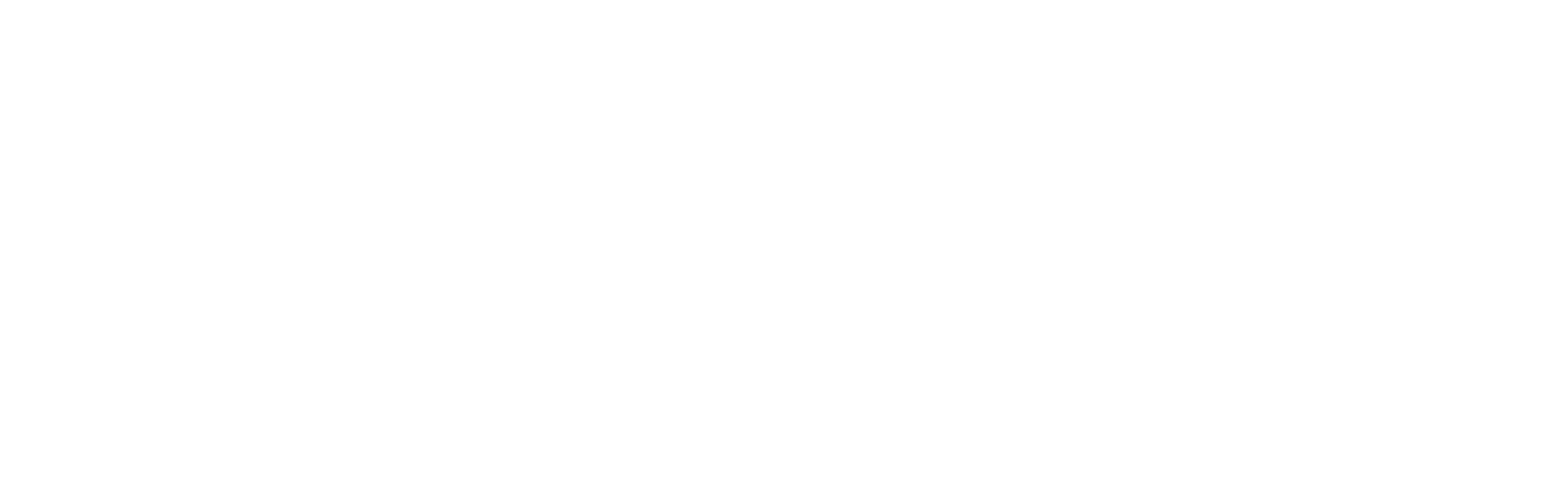
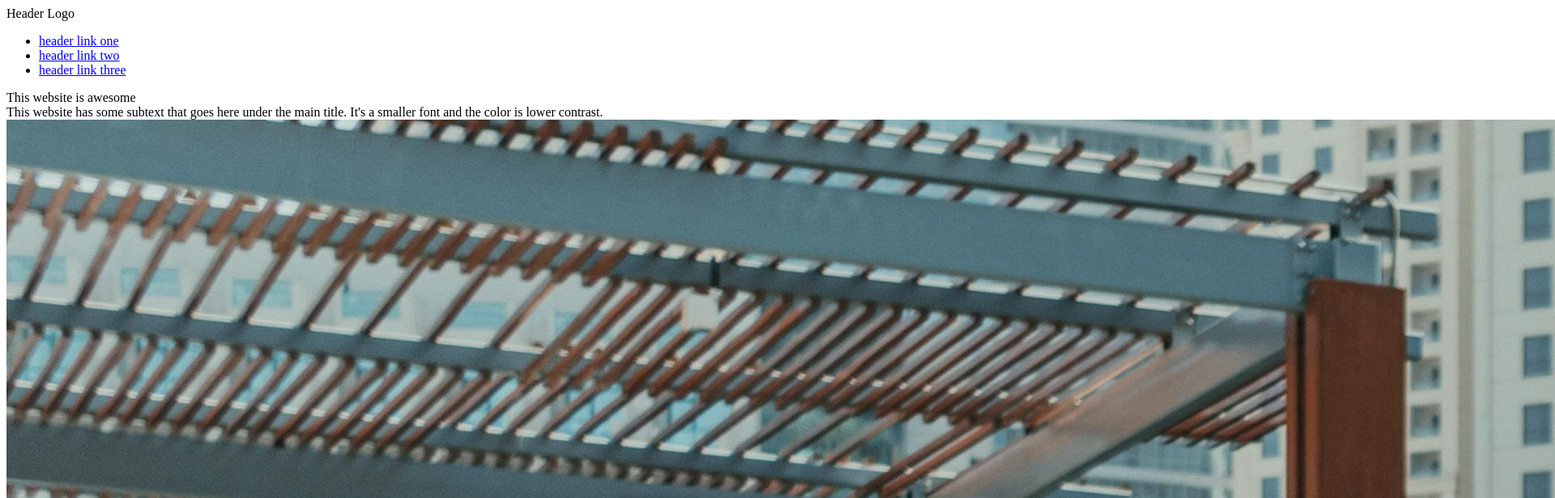
Before and after one commit to jamesaurus/landing-page, a plain HTML site: page index.html in a window 1280 px wide. Shown: the top 616 px of the page at 81% size, 1920 px wide, since content can reach past the window. Drawn offline with Linux system fonts and the light colour scheme.

Commit message:
Create content for header section

```diff
--- a/index.html
+++ b/index.html
@@ -5,7 +5,20 @@
         <meta charset="UTF-8">
         <link rel="stylesheet" href="style.css">
     </head>
-
+        <div class="header">
+            <div class="logo">Header Logo</div>
+            <ul>
+                <li><a href="#">header link one</a></li>
+                <li><a href="#">header link two</a></li>
+                <li><a href="#">header link three</a></li>
+            </ul>
+            <div class="main-text">This website is awesome</div>
+            <div class="secondary-text">This website has some subtext that goes here under the main title. It's a smaller font and the color is lower contrast.</div>
+            <img src="./images/placeholder.jpg" alt="Image of Placeholder">
+        </div>
+        <div class="information"></div>
+        <div class="quote"></div>
+        <div class="footer"></div>
     <body>
 
     </body>
```
Also changed, not shown: images/placeholder.jpg (added).
